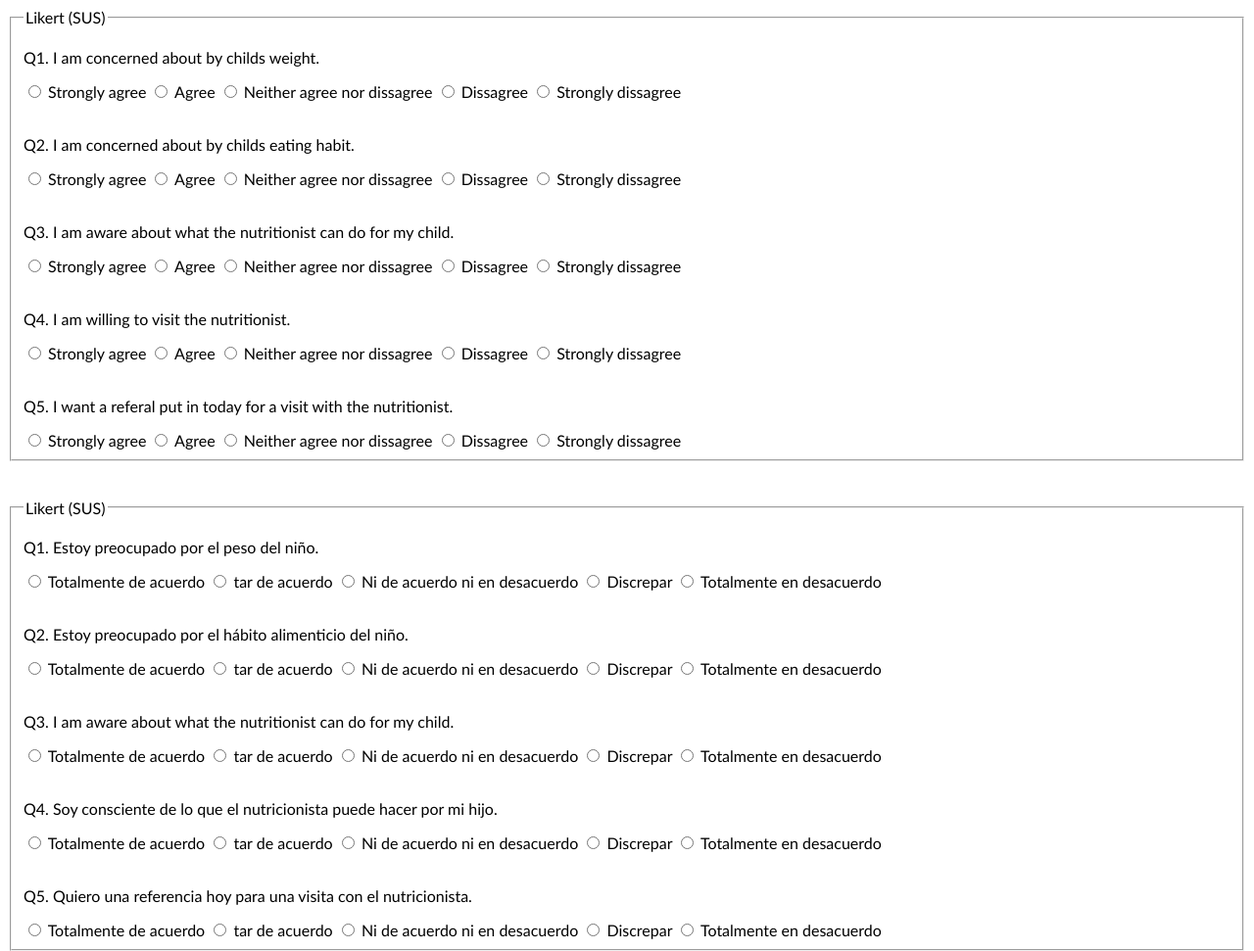
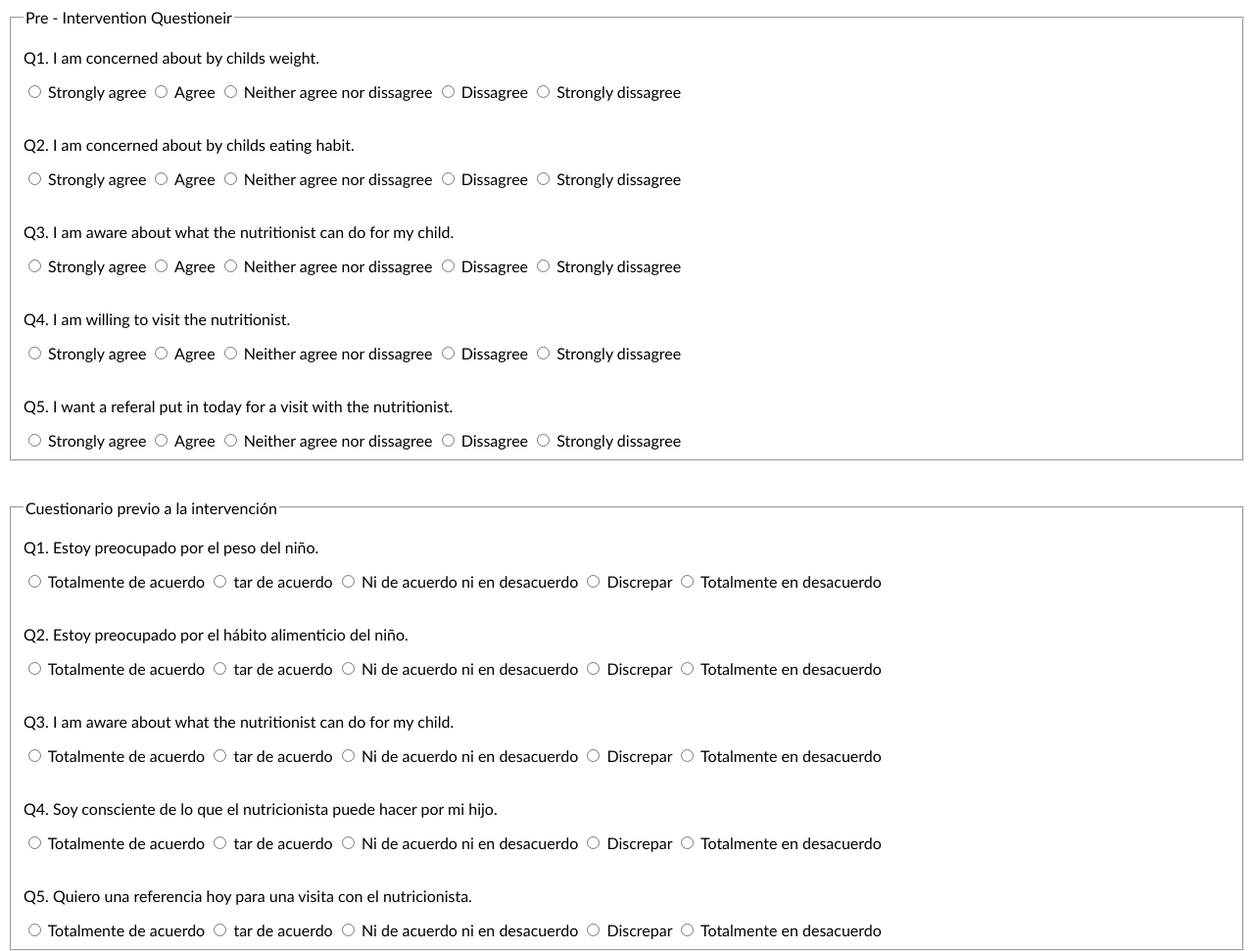
Before and after one commit to jtocool7/survey, a plain HTML site: page index.html in a window 1280 px wide. Shown: the whole page at 98% size. Drawn offline with Linux system fonts and the light colour scheme.

Commit message:
Update index.html

```diff
--- a/index.html
+++ b/index.html
@@ -13,7 +13,7 @@
 </head>
 <body>
 <fieldset>
-  <legend>Likert (SUS)</legend>
+  <legend>Pre - Intervention Questioneir</legend>
   <form action="">
   <p>Q1. I am concerned about by childs weight.</p>
   <input id="c1" name=col1 type="radio">
@@ -83,7 +83,8 @@
 <br><br>
   <!-- spanish -->
 <fieldset>
-  <legend>Likert (SUS)</legend>
+  <legend>
+Cuestionario previo a la intervención</legend>
   <form action="">
   <p>Q1.
 Estoy preocupado por el peso del niño.</p>
```
